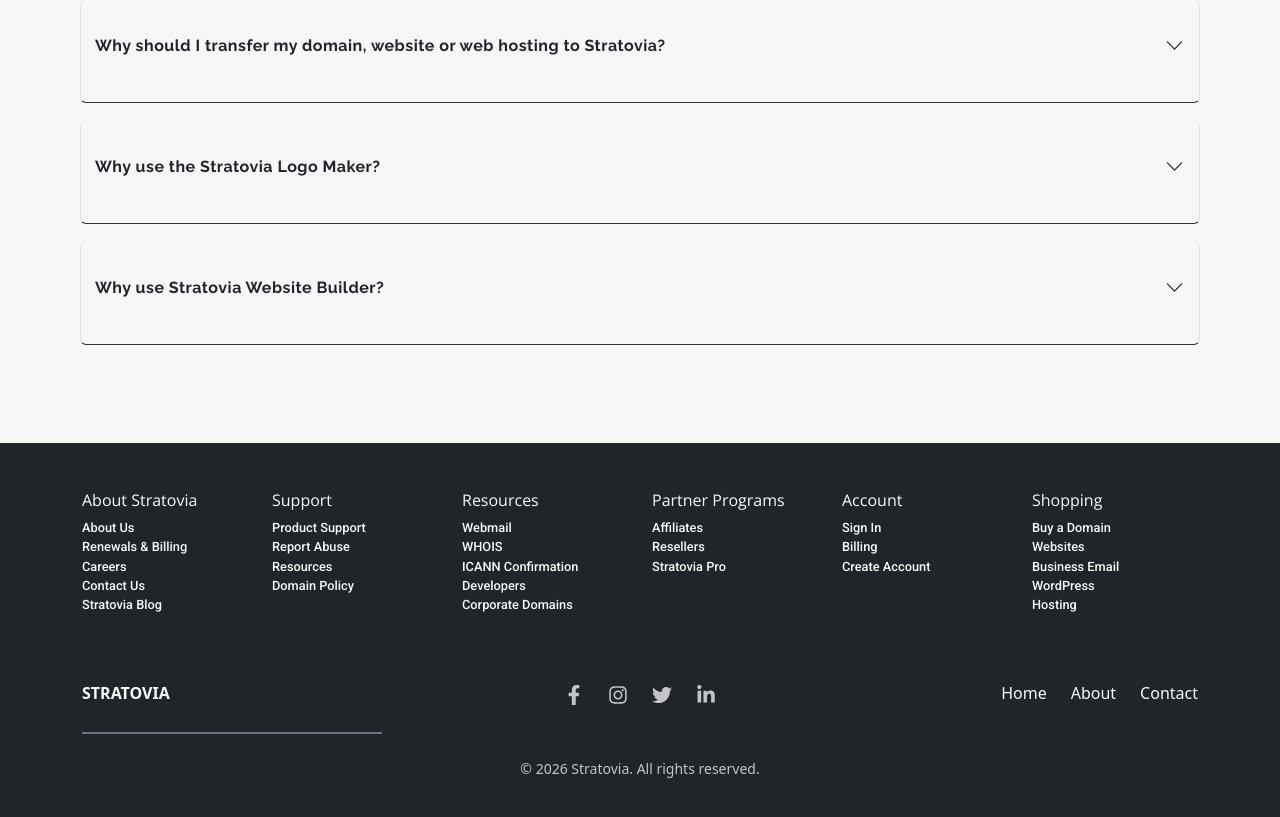
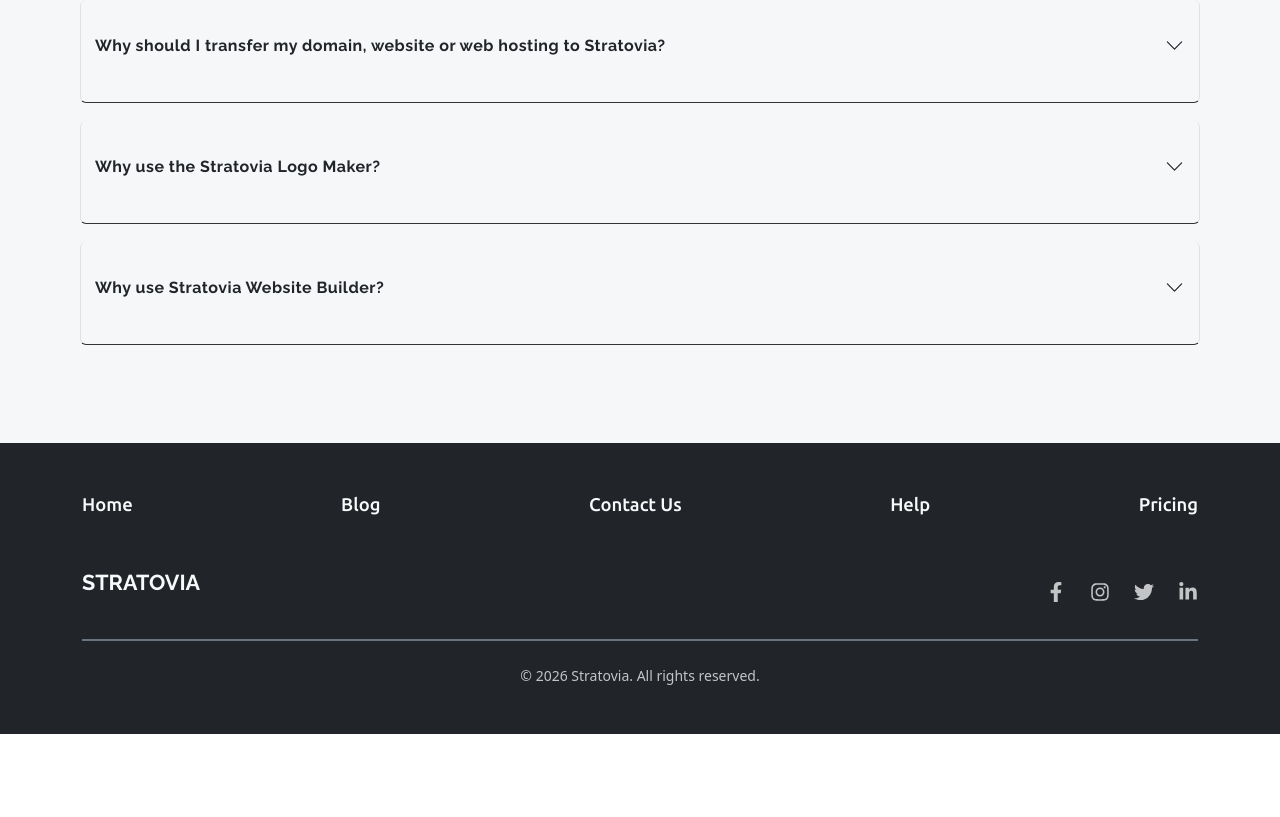
Before and after one commit to sriansh24/Stratovia, a React (Vite) app: page /stratovia/home in a window 1280 px wide. Shown: the part 8151-8968 px from the top of the page. After the commit the page ends 8885 px from the top, so only its background shows below. Built offline with nearby package versions, Linux system fonts and the light colour scheme; a web font is replaced by a local one.

Commit message:
Footer is also redesigned.

```diff
--- a/src/assets/css/GlobalCss/styles.css
+++ b/src/assets/css/GlobalCss/styles.css
@@ -172,7 +172,6 @@
   }
 
   .navbar-logo {
-    /* height: clamp(50px, 2vw, 70px); */
     width: 30%;
   }
 }
@@ -181,16 +180,9 @@
    FOOTER SECTION
 ========================= */
 .footer-h {
-  font-family: var(--open-sans-text);
-  font-size: 1rem;
+  font-family: var(--ubuntu-text);
+  font-size: 1.15rem;
   font-weight: 400;
-  font-style: normal;
-}
-
-.footer-sub {
-  font-family: var(--roboto-text);
-  font-size: 0.8rem;
-  font-weight: 300;
   font-style: normal;
 }
 
--- a/src/layouts/Footer/Footer.jsx
+++ b/src/layouts/Footer/Footer.jsx
@@ -1,4 +1,4 @@
-import React from 'react';
+import React from "react";
 import {
   FaFacebookF,
   FaInstagram,
@@ -9,110 +9,77 @@ import {
 const MainLayoutFooter = () => {
   return (
     <footer className="bg-dark text-light py-5 mt-auto">
-      <div className="container">
+      <section className="container">
+        {/* TOP FOOTER LINKS */}
+        <div className="d-flex justify-content-between align-items-center footer-h gap-4">
+          <a href="/stratovia/home" className="text-light text-decoration-none">
+            Home
+          </a>
+          <a href="/stratovia/blog" className="text-light text-decoration-none">
+            Blog
+          </a>
+          <a href="/stratovia/contact-us" className="text-light text-decoration-none">
+            Contact Us
+          </a>
+          <a href="/stratovia/help" className="text-light text-decoration-none">
+            Help
+          </a>
+          <a href="/stratovia/pricing" className="text-light text-decoration-none">
+            Pricing
+          </a>
+        </div>
 
-        {/* TOP FOOTER LINKS */}
-        <div className="row row-cols-1 row-cols-md-3 row-cols-lg-6 g-4">
-          <div className="col">
-            <section>
-              <h6 className="footer-h">About Stratovia</h6>
-              <ul className="list-unstyled footer-sub">
-                <li><a href="#" className="text-light text-decoration-none">About Us</a></li>
-                <li><a href="#" className="text-light text-decoration-none">Renewals & Billing</a></li>
-                <li><a href="#" className="text-light text-decoration-none">Careers</a></li>
-                <li><a href="#" className="text-light text-decoration-none">Contact Us</a></li>
-                <li><a href="#" className="text-light text-decoration-none">Stratovia Blog</a></li>
-              </ul>
-            </section>
-          </div>
-
-          <div className="col">
-            <section>
-              <h6 className="footer-h">Support</h6>
-              <ul className="list-unstyled footer-sub">
-                <li><a href="#" className="text-light text-decoration-none">Product Support</a></li>
-                <li><a href="#" className="text-light text-decoration-none">Report Abuse</a></li>
-                <li><a href="#" className="text-light text-decoration-none">Resources</a></li>
-                <li><a href="#" className="text-light text-decoration-none">Domain Policy</a></li>
-              </ul>
-            </section>
-          </div>
-
-          <div className="col">
-            <section>
-              <h6 className="footer-h">Resources</h6>
-              <ul className="list-unstyled footer-sub">
-                <li><a href="#" className="text-light text-decoration-none">Webmail</a></li>
-                <li><a href="#" className="text-light text-decoration-none">WHOIS</a></li>
-                <li><a href="#" className="text-light text-decoration-none">ICANN Confirmation</a></li>
-                <li><a href="#" className="text-light text-decoration-none">Developers</a></li>
-                <li><a href="#" className="text-light text-decoration-none">Corporate Domains</a></li>
-              </ul>
-            </section>
-          </div>
-
-          <div className="col">
-            <section>
-              <h6 className="footer-h">Partner Programs</h6>
-              <ul className="list-unstyled footer-sub">
-                <li><a href="#" className="text-light text-decoration-none">Affiliates</a></li>
-                <li><a href="#" className="text-light text-decoration-none">Resellers</a></li>
-                <li><a href="#" className="text-light text-decoration-none">Stratovia Pro</a></li>
-              </ul>
-            </section>
-          </div>
-
-          <div className="col">
-            <section>
-              <h6 className="footer-h">Account</h6>
-              <ul className="list-unstyled footer-sub">
-                <li><a href="#" className="text-light text-decoration-none">Sign In</a></li>
-                <li><a href="#" className="text-light text-decoration-none">Billing</a></li>
-                <li><a href="#" className="text-light text-decoration-none">Create Account</a></li>
-              </ul>
-            </section>
-          </div>
-
-          <div className="col">
-            <section>
-              <h6 className="footer-h">Shopping</h6>
-              <ul className="list-unstyled footer-sub">
-                <li><a href="#" className="text-light text-decoration-none">Buy a Domain</a></li>
-                <li><a href="#" className="text-light text-decoration-none">Websites</a></li>
-                <li><a href="#" className="text-light text-decoration-none">Business Email</a></li>
-                <li><a href="#" className="text-light text-decoration-none">WordPress</a></li>
-                <li><a href="#" className="text-light text-decoration-none">Hosting</a></li>
-              </ul>
-            </section>
+        {/* MIDDLE BAR */}
+        <div className="d-flex justify-content-between align-items-center mt-5">
+          <p className="text-start">
+            <strong>STRATOVIA</strong>
+          </p>
+          <div className="text-end">
+            <div className="d-flex justify-content-center gap-4 fs-5">
+              <a
+                href="https://facebook.com"
+                className="text-light opacity-75"
+                target="_blank"
+                rel="noopener noreferrer"
+              >
+                <FaFacebookF />
+              </a>
+              <a
+                href="https://instagram.com"
+                className="text-light opacity-75"
+                target="_blank"
+                rel="noopener noreferrer"
+              >
+                <FaInstagram />
+              </a>
+              <a
+                href="https://twitter.com"
+                className="text-light opacity-75"
+                target="_blank"
+                rel="noopener noreferrer"
+              >
+                <FaTwitter />
+              </a>
+              <a
+                href="https://linkedin.com"
+                className="text-light opacity-75"
+                target="_blank"
+                rel="noopener noreferrer"
+              >
+                <FaLinkedinIn />
+              </a>
+            </div>
           </div>
         </div>
 
-        {/* MIDDLE BAR */}
-        <div className="row align-items-center mt-5 text-center text-md-start">
-          <div className="col-md-4 mb-3 mb-md-0">
-            <strong>STRATOVIA</strong>
-          </div>
-          <div className="col-md-4 d-flex justify-content-center gap-4 fs-5 mb-3 mb-md-0">
-            <a href="https://facebook.com" className="text-light opacity-75" target="_blank" rel="noopener noreferrer"><FaFacebookF /></a>
-            <a href="https://instagram.com" className="text-light opacity-75" target="_blank" rel="noopener noreferrer"><FaInstagram /></a>
-            <a href="https://twitter.com" className="text-light opacity-75" target="_blank" rel="noopener noreferrer"><FaTwitter /></a>
-            <a href="https://linkedin.com" className="text-light opacity-75" target="_blank" rel="noopener noreferrer"><FaLinkedinIn /></a>
-          </div>
-          <div className="col-md-4 d-flex justify-content-center justify-content-md-end gap-4">
-            <a href="#" className="text-light text-decoration-none">Home</a>
-            <a href="#" className="text-light text-decoration-none">About</a>
-            <a href="#" className="text-light text-decoration-none">Contact</a>
-          </div>
-        </div>
-
-        <hr className="border-secondary my-4" />
+        <hr className="border-secondary my-4 w-100" />
 
         <div className="text-center small opacity-75">
           © {new Date().getFullYear()} Stratovia. All rights reserved.
         </div>
-      </div>
+      </section>
     </footer>
   );
-}
+};
 
 export default MainLayoutFooter;
```
